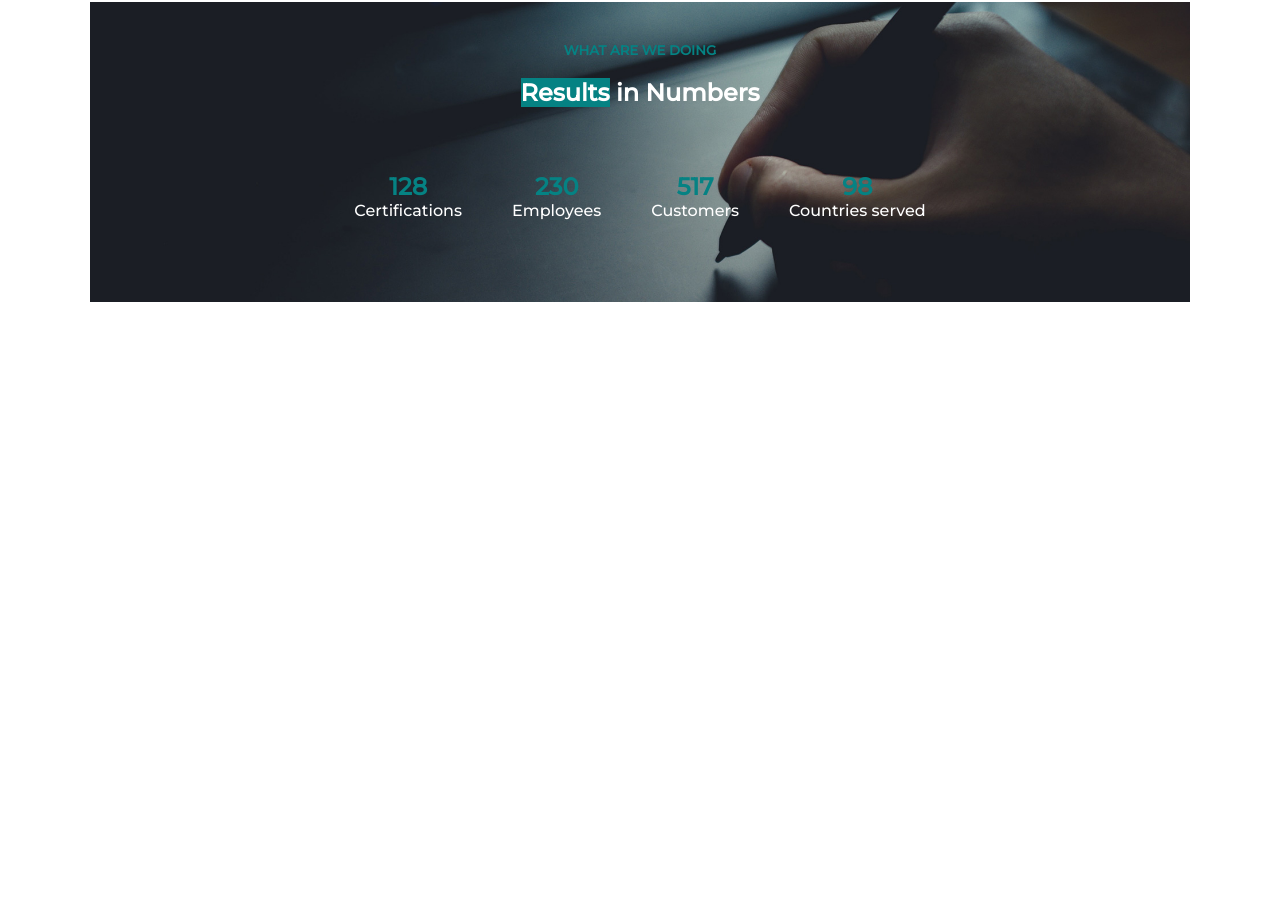
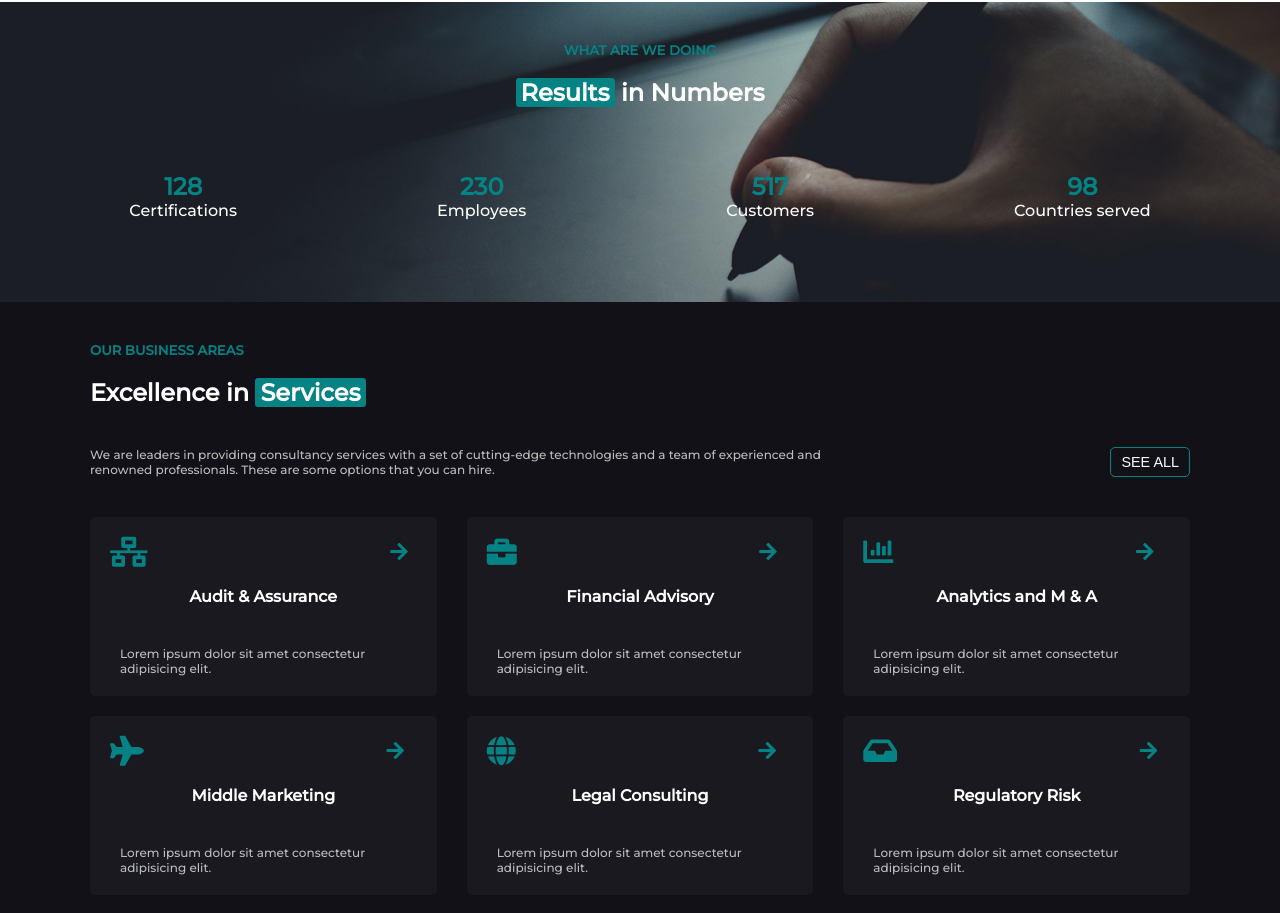
Before and after one commit to Valentina-Fr/proj-html-vuejs, a Vue app: page / in a window 1280 px wide. Shown: the part 773-1686 px from the top of the page. Before the commit the page ends 1075 px from the top, so only its background shows below. Built offline with nearby package versions, Linux system fonts and the light colour scheme.

Commit message:
Services section

```diff
--- a/src/App.vue
+++ b/src/App.vue
@@ -5,6 +5,7 @@
     <main>
       <Advisory />
       <Results />
+      <Services />
     </main>
   </div>
 </template>
@@ -14,6 +15,7 @@ import Header from './components/Header.vue'
 import Jumbo from './components/Jumbo.vue'
 import Advisory from './components/Advisory.vue'
 import Results from './components/Results.vue'
+import Services from './components/Services.vue'
 
 export default {
   name: 'App',
@@ -21,7 +23,8 @@ export default {
     Header,
     Jumbo,
     Advisory,
-    Results
+    Results,
+    Services
   },
   data(){
     return {
--- a/src/components/Button.vue
+++ b/src/components/Button.vue
@@ -18,5 +18,6 @@ props: ['text']
         font-size: 0.9rem;
         border-width: 1px;
         border-style: solid;
+        flex-shrink: 0;
     }
 </style>
--- a/src/components/Results.vue
+++ b/src/components/Results.vue
@@ -1,5 +1,5 @@
 <template>
-  <section class="container text-center">
+  <section class="text-center">
       <h5 class="brand-color">WHAT ARE WE DOING</h5>
       <h2><span class="brand-bg">Results</span> in Numbers</h2>
       <ul class="d-flex">
@@ -43,15 +43,11 @@ h5 {
     padding-bottom: 20px;
 }
 
-h2 {
-    padding-bottom: 40px 0;
-}
-
 ul {
     margin-top: 40px;
     justify-content: center;
     li {
-        padding: 25px;
+        padding: 25px 100px;
     }
 }
 
--- /dev/null
+++ b/src/components/Services.vue
@@ -0,0 +1,143 @@
+<template>
+  <section>
+      <div class="container">
+        <h5 class="brand-color">OUR BUSINESS AREAS</h5>
+        <h2>Excellence in <span class="brand-bg">Services</span></h2>
+        <div class="d-flex">
+            <p class="font-grey">We are leaders in providing consultancy services with a set of cutting-edge technologies and a team of experienced and renowned professionals. These are some options that you can hire.</p>
+            <Button class="btn-border" text="See all"/>
+        </div>
+        <div class="row">
+            <div class="col">
+                <div class="card">
+                    <div class="icons">
+                        <i class="fas fa-network-wired brand-color"></i>
+                        <i class="fas fa-arrow-right brand-color"></i>
+                    </div>
+                    <h4 class="text-center">Audit &amp; Assurance</h4>
+                    <p class="font-grey">Lorem ipsum dolor sit amet consectetur adipisicing elit.</p>
+                </div>
+            </div>
+            <div class="col">
+                <div class="card">
+                    <div class="icons">
+                        <i class="fas fa-briefcase brand-color"></i>
+                        <i class="fas fa-arrow-right brand-color"></i>
+                    </div>
+                    <h4 class="text-center">Financial Advisory</h4>
+                    <p class="font-grey">Lorem ipsum dolor sit amet consectetur adipisicing elit.</p>
+                </div>
+            </div>
+            <div class="col">
+                <div class="card">
+                    <div class="icons">
+                        <i class="fas fa-chart-bar brand-color"></i>
+                        <i class="fas fa-arrow-right brand-color"></i>
+                    </div>
+                    <h4 class="text-center">Analytics and M &amp; A</h4>
+                    <p class="font-grey">Lorem ipsum dolor sit amet consectetur adipisicing elit.</p>
+                </div>
+            </div>
+            <div class="col">
+                <div class="card">
+                    <div class="icons">
+                        <i class="fas fa-plane brand-color"></i>
+                        <i class="fas fa-arrow-right brand-color"></i>
+                    </div>
+                    <h4 class="text-center">Middle Marketing</h4>
+                    <p class="font-grey">Lorem ipsum dolor sit amet consectetur adipisicing elit.</p>
+                </div>
+            </div>
+            <div class="col">
+                <div class="card">
+                    <div class="icons">
+                        <i class="fas fa-globe brand-color"></i>
+                        <i class="fas fa-arrow-right brand-color"></i>
+                    </div>
+                    <h4 class="text-center">Legal Consulting</h4>
+                    <p class="font-grey">Lorem ipsum dolor sit amet consectetur adipisicing elit.</p>
+                </div>
+            </div>
+            <div class="col">
+                <div class="card">
+                    <div class="icons">
+                        <i class="fas fa-inbox brand-color"></i>
+                        <i class="fas fa-arrow-right brand-color"></i>
+                    </div>
+                    <h4 class="text-center">Regulatory Risk</h4>
+                    <p class="font-grey">Lorem ipsum dolor sit amet consectetur adipisicing elit.</p>
+                </div>
+            </div>
+        </div>
+      </div>
+  </section>
+</template>
+
+<script>
+import Button from './Button.vue'
+export default {
+name: 'Services',
+components: {
+    Button
+}
+}
+</script>
+
+<style scoped lang="scss">
+section {
+    background-color: #111117;
+    color: #fff;
+}
+
+h5 {
+    padding-top: 40px;
+    padding-bottom: 20px;
+}
+
+h2 {
+    padding-bottom: 40px;
+}
+
+p {
+    padding-right: 250px;
+}
+
+.d-flex {
+    margin-bottom: 40px;
+}
+
+.col {
+    width: calc(100% / 3 - 20px);
+}
+
+.row {
+    display: flex;
+    justify-content: space-between;
+    flex-wrap: wrap;
+}
+
+.card {
+    background-color: #19191f;
+    border-radius: 5px;
+    padding-top: 20px;
+    margin-bottom: 20px;
+    .fas {
+        font-size: 30px;
+        vertical-align: middle;
+        padding-left: 20px;
+    }
+
+    .fa-arrow-right {
+        font-size: 20px;
+        padding-right: 20px;
+        padding-left: 70%;
+    }
+
+    h4 {
+        padding: 20px 0;
+    }
+    p {
+        padding: 20px 30px;
+    }
+}
+</style>
--- a/src/scss/_utilities.scss
+++ b/src/scss/_utilities.scss
@@ -18,10 +18,14 @@
 
 .brand-bg {
     background-color: $brand-primary;
+    border-radius: 3px;
+    padding: 0 5px;
 }
 
 .brand-bg-secondary {
-    background-color: $brand-secondary;
+    background-color: rgba(0, 166, 166, 0.2);
+    border-radius: 3px;
+    padding: 0 5px;
 }
 
 .btn-brand {
```
Also changed, not shown: 7 other files (tests, documents, lock files or other folders).
